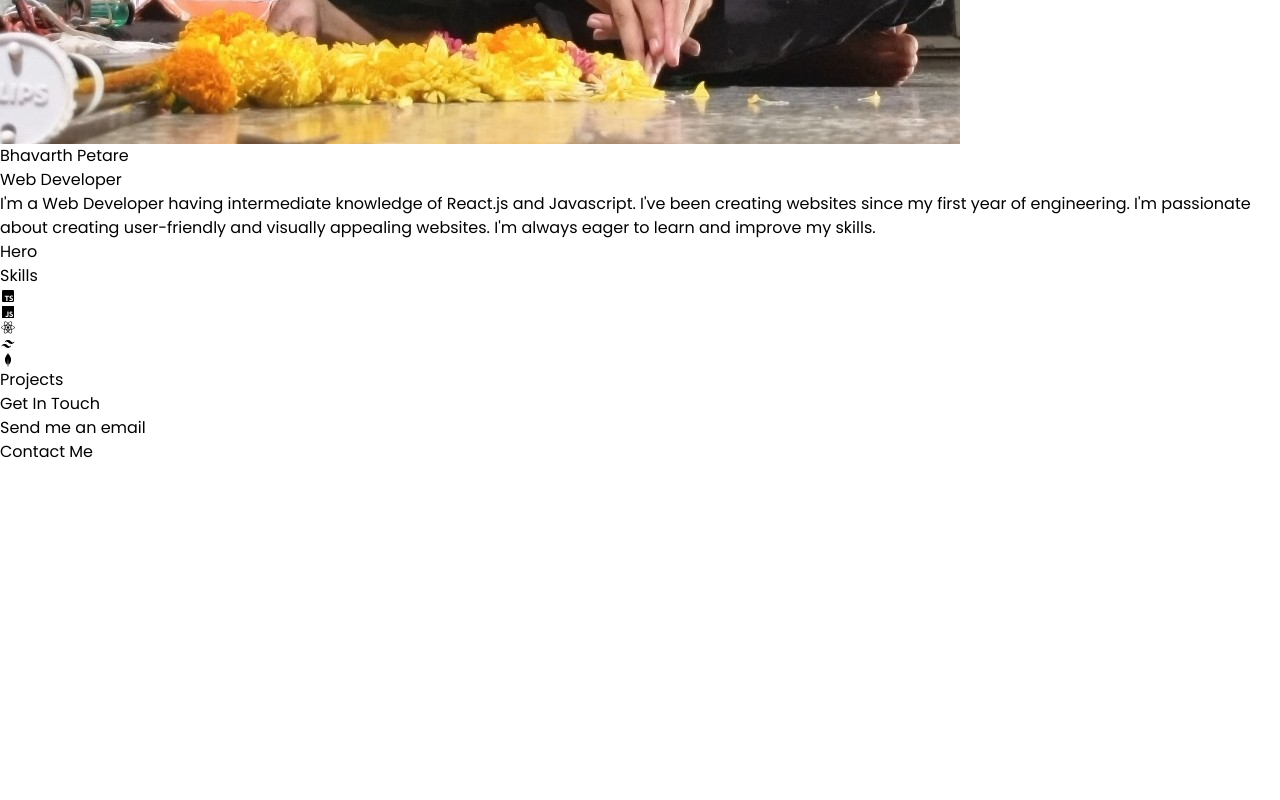
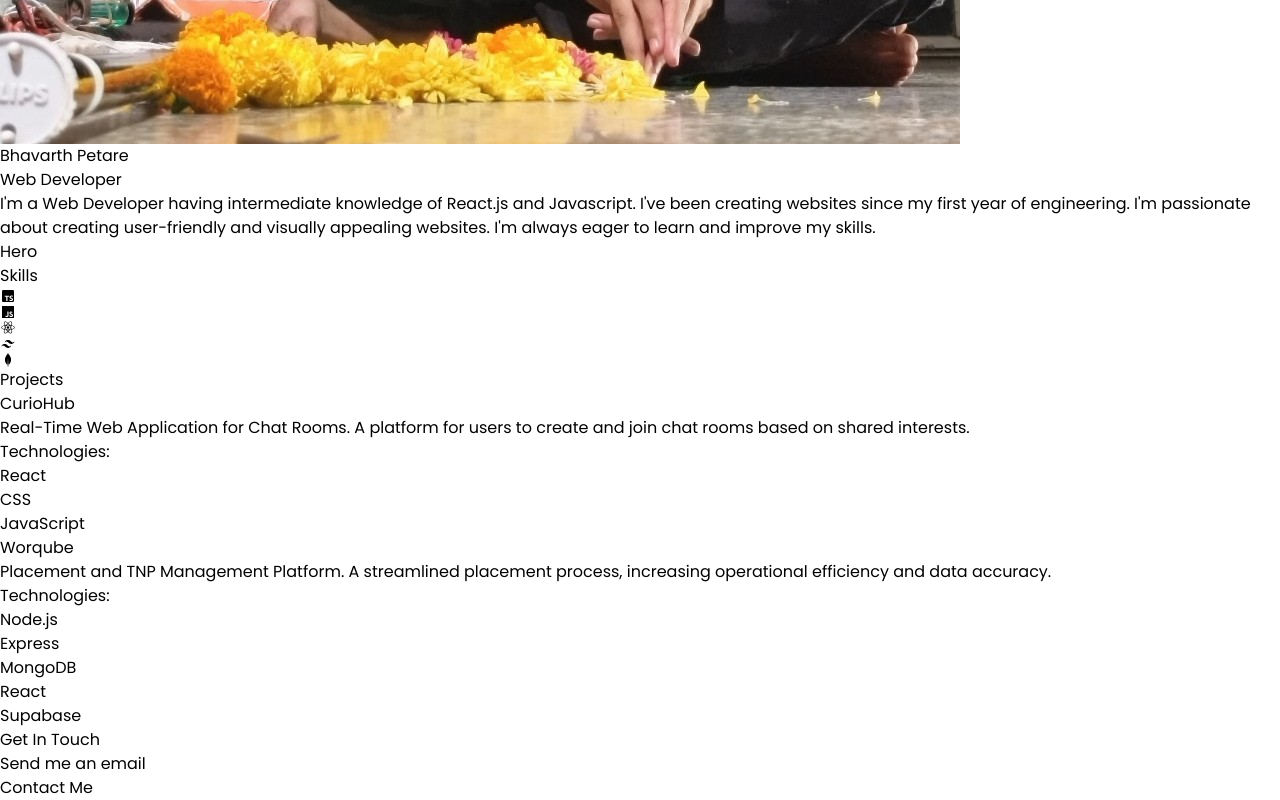
Before and after one commit to BhavarthPetare/BhavarthPetare.github.io, a React (Vite) app: page / in a window 1280 px wide. Shown: the part 1000-1800 px from the top of the page. Before the commit the page ends 1464 px from the top, so only its background shows below. Built offline with nearby package versions, Linux system fonts and the light colour scheme.

Commit message:
final commit

```diff
--- a/src/components/Contact.jsx
+++ b/src/components/Contact.jsx
@@ -4,7 +4,7 @@ import { motion } from "framer-motion";
 const Contact = () => {
   return (
     <div
-      id="#contact"
+      id="contact"
       className="flex min-h-[70vh] min-w-full items-center justify-center"
     >
       <motion.div
--- a/src/components/Projects.jsx
+++ b/src/components/Projects.jsx
@@ -1,7 +1,68 @@
 import React from "react";
+import { motion } from "framer-motion";
+
+const variant = {
+  hidden: { opacity: 0, y: 40 },
+  visible: { opacity: 1, y: 0 },
+};
+
+const projectsData = [
+  {
+    title: "CurioHub",
+    description:
+      "Real-Time Web Application for Chat Rooms. A platform for users to create and join chat rooms based on shared interests.",
+    technologies: ["React", "CSS", "JavaScript"],
+  },
+  {
+    title: "Worqube",
+    description:
+      "Placement and TNP Management Platform. A streamlined placement process, increasing operational efficiency and data accuracy.",
+    technologies: ["Node.js", "Express", "MongoDB", "React", "Supabase"],
+  },
+];
 
 const Projects = () => {
-  return <div>Projects</div>;
+  return (
+    <div
+      id="projects"
+      className="flex min-h-[70vh] w-full flex-col items-center justify-center gap-16 md:gap-32 pt-24"
+    >
+      <motion.h1
+        variants={variant}
+        initial="hidden"
+        whileInView="visible"
+        transition={{ duration: 1 }}
+        className="text-4xl font-light text-white md:text-6xl"
+      >
+        Projects
+      </motion.h1>
+      <div className="flex flex-wrap items-center justify-center gap-10 p-5">
+        {projectsData.map((project, idx) => (
+          <motion.div
+            key={idx}
+            variants={variant}
+            initial="hidden"
+            whileInView="visible"
+            transition={{ duration: 1 }}
+            className="bg-blue-900 border border-blue-800 rounded-xl shadow-lg p-6 w-80 hover:shadow-xl transition-shadow duration-300 flex flex-col"
+          >
+            <h2 className="text-xl font-semibold mb-2 text-blue-200">
+              {project.title}
+            </h2>
+            <p className="mb-4 text-blue-100">{project.description}</p>
+            <div>
+              <span className="font-medium text-blue-300">Technologies:</span>
+              <ul className="list-disc pl-5 mt-2 text-blue-200">
+                {project.technologies.map((tech, i) => (
+                  <li key={i}>{tech}</li>
+                ))}
+              </ul>
+            </div>
+          </motion.div>
+        ))}
+      </div>
+    </div>
+  );
 };
 
 export default Projects;
```
